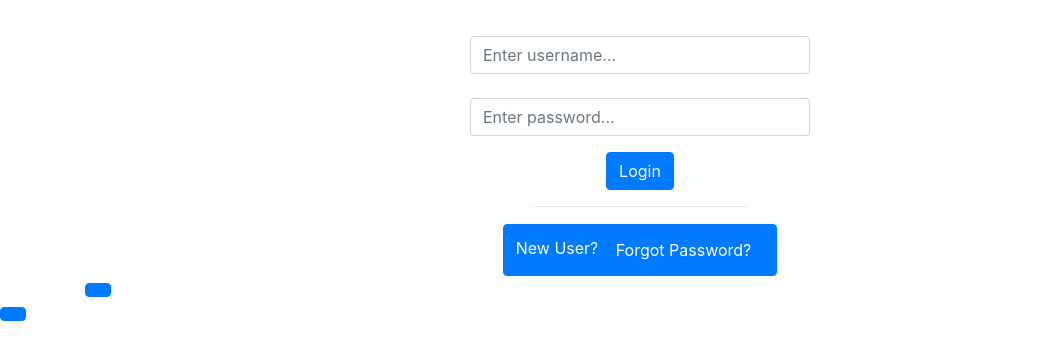
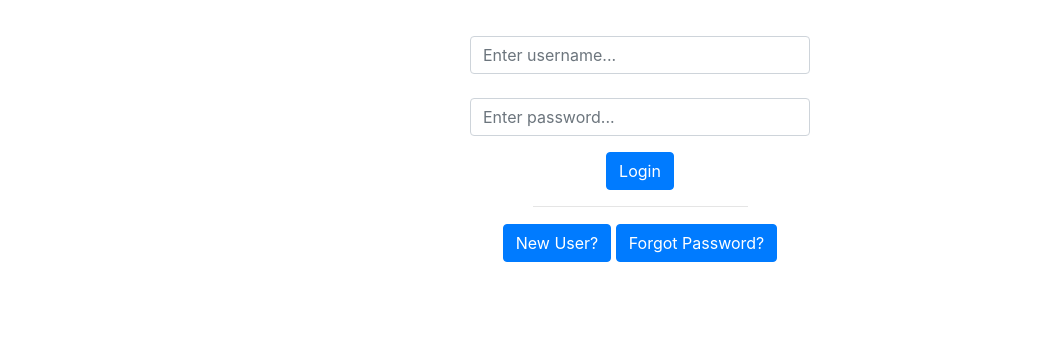
Before and after one commit to CEN3031GamingGroup1/TourneyOrganizer, a plain HTML site: page client/login.html in a window 1280 px wide. Shown: the part 231-590 px from the top of the page, without its empty margins (0-1038 px from the left). Drawn offline with nearby package versions, Linux system fonts and the light colour scheme; some packages are replaced by stand-ins of ours; no server answers.

Commit message:
login buttons fix

```diff
--- a/client/login.html
+++ b/client/login.html
@@ -69,7 +69,7 @@
 				</div>
 				<button type="submit" class="btn btn-primary" ng-click="login()" role="button">Login</button>
 				<hr class="col-lg-2">
-				<a class="btn btn-primary" href="/signup" role="button">New User?</button>
+				<a class="btn btn-primary" href="/signup" role="button">New User?</a>
 				<button class="btn btn-primary" ng-click="UFdup()" role="button">Forgot Password?</button>
 			</form>
 		</center>
```
